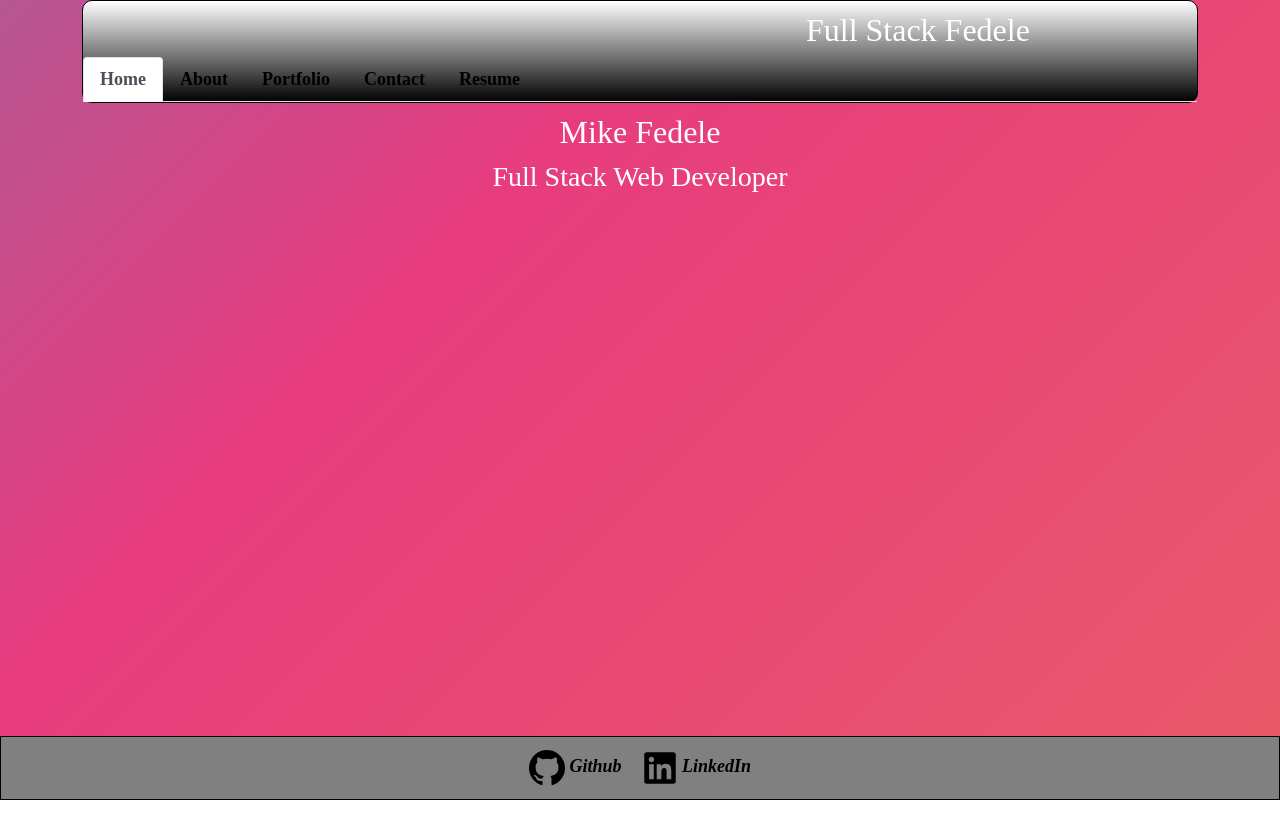
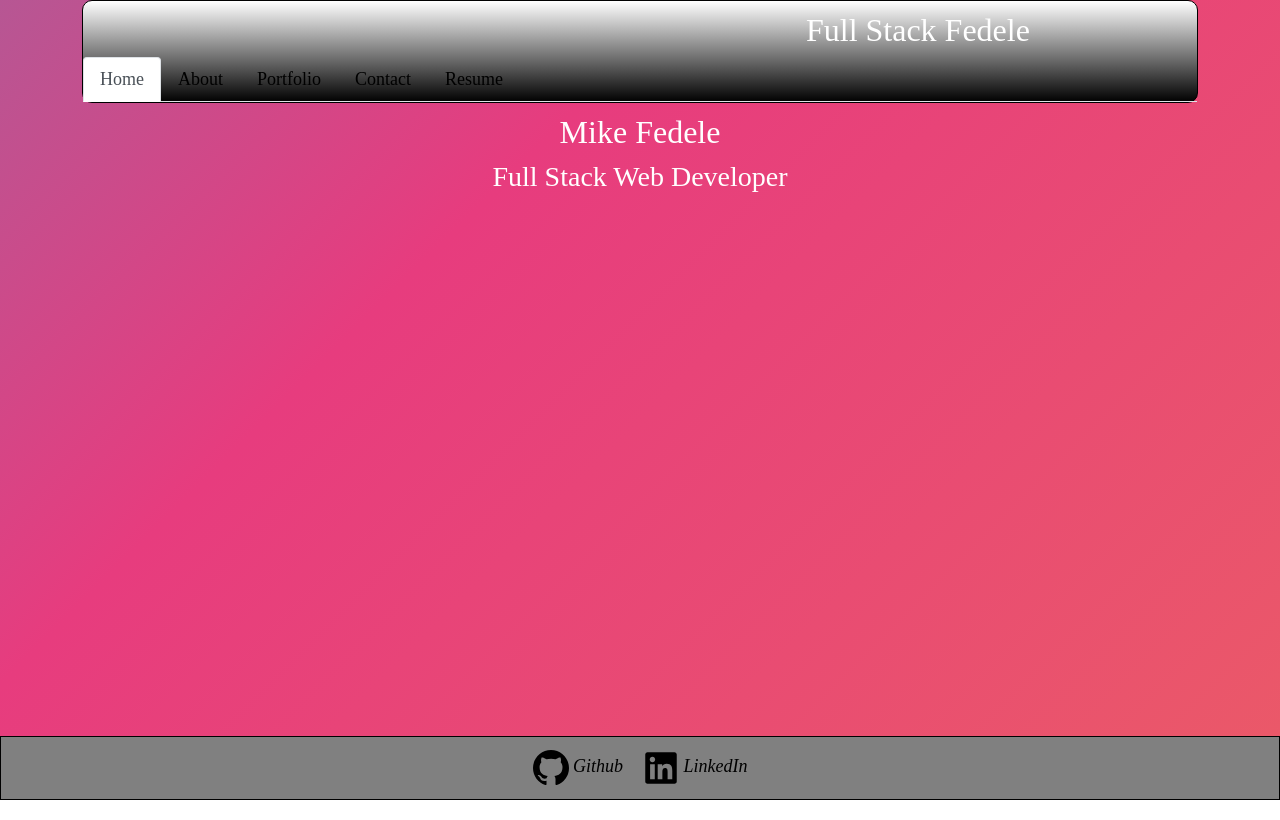
Before and after one commit to Mikefedele/react-portfolio, a React (Create React App) app: page / in a window 1280 px wide. Built offline with nearby package versions, Linux system fonts and the light colour scheme; a web font is replaced by a local one.

Commit message:
font style update

```diff
--- a/src/components/pages/Contact.js
+++ b/src/components/pages/Contact.js
@@ -10,6 +10,7 @@ const divStyle = {
   minHeight: "100vh",
   width: "80%",
   color: "black",
+  borderRadius: "10px"
 };
 let nameValue = "";
 
--- a/src/index.css
+++ b/src/index.css
@@ -54,7 +54,7 @@ a:link {
   min-height: 100vh;
   font-family: 'Vesper Libre', serif;
   /* font-family: 'Oswald', sans-serif; */
-  font-weight:600;
+  font-weight:400;
   font-size: large;
   padding-bottom: 10%;
 }
```
Also changed, not shown: src/components/images/codeBG.jpg, src/components/images/codeBGOld.jpg (added).
